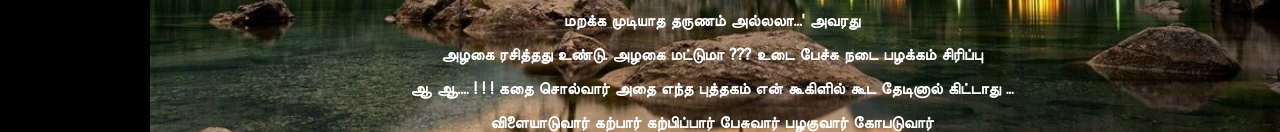
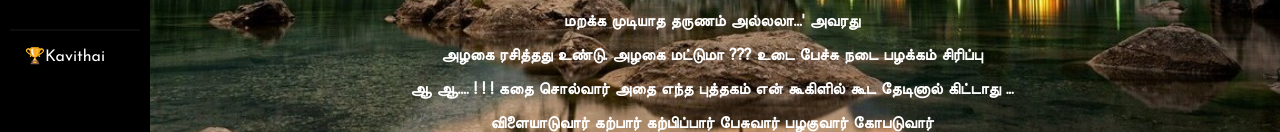
Before and after one commit to Preetham-pharmacist/Preetham-pharmacist.github.io, a plain HTML site: page discovery.html in a window 1280 px wide. Shown: the part 476-608 px from the top of the page. Drawn offline with Linux system fonts and the light colour scheme.

Commit message:
Update discovery.html

```diff
--- a/discovery.html
+++ b/discovery.html
@@ -17,6 +17,7 @@
             <li><a href="education.html">🎒 Education</a></li><br><br>
             <li><a href="message.html"><i class="fas fa-address-card"></i>Message</a></li><br><br>
             <li><a href="discovery.html"><i class="fas fa-project-diagram"></i>Kavithai</a></li><br><br>
+	    <li><a href="ache.html">🏆Kavithai</a></li><br><br>
         </ul>
         <div class="social_media">
           <a href="https://www.facebook.com/preetham.anton.9"><i class="fab fa-facebook-f"></i></a>
```
